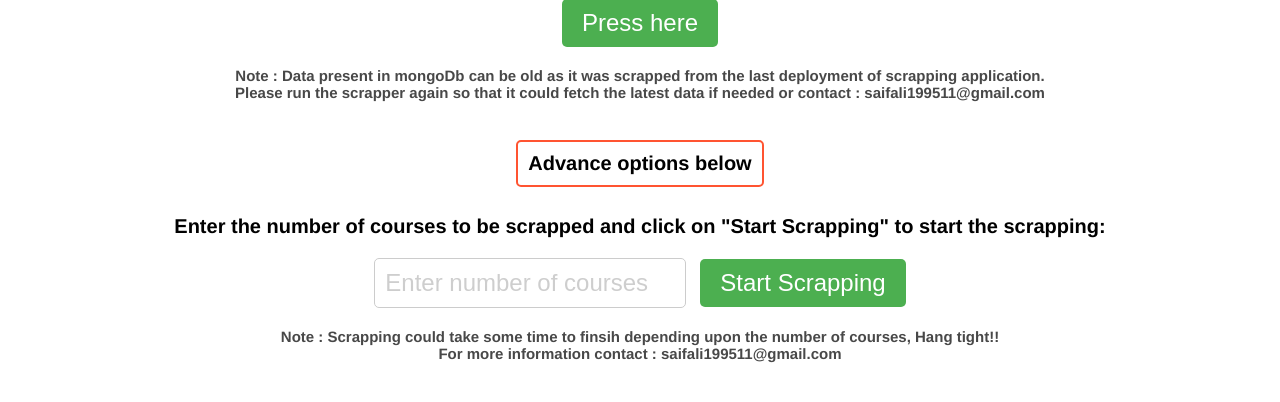
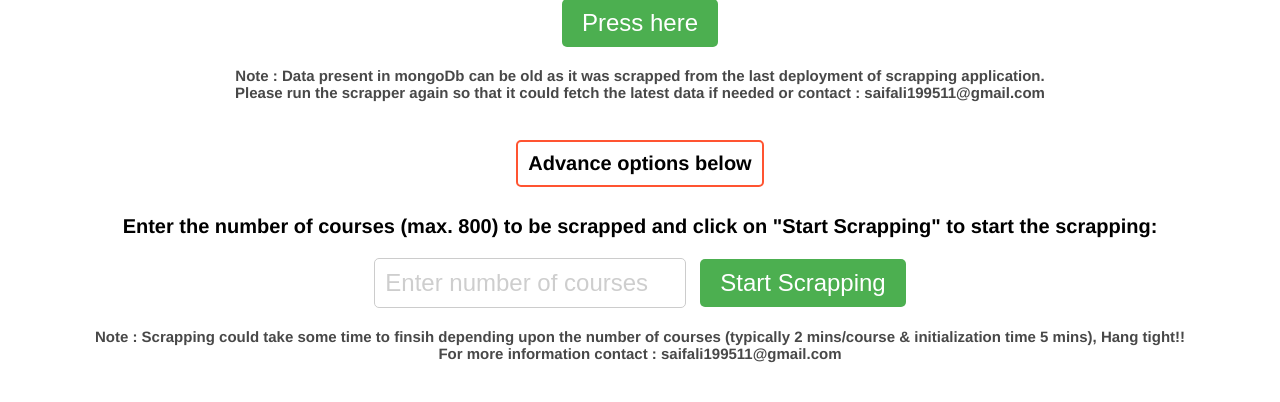
Before and after one commit to JokerDD/ineuron_scrapping, a Flask app: page / in a window 1280 px wide. Shown: the part 223-625 px from the top of the page. Run offline with Flask 2, Linux system fonts and the light colour scheme.

Commit message:
index.html text change

```diff
--- a/templates/index.html
+++ b/templates/index.html
@@ -100,7 +100,7 @@
         Advance options below
     </h5>
     <h4>
-        Enter the number of courses to be scrapped and click on "Start Scrapping" to start the scrapping:
+        Enter the number of courses (max. 800) to be scrapped and click on "Start Scrapping" to start the scrapping:
     </h4>
     <div class="form">
 
@@ -111,7 +111,7 @@
             <input type="submit"  value="Start Scrapping" >
         </form>
         </div>
-        <h3>Note : Scrapping could take some time to finsih depending upon the number of courses, Hang tight!!<br>
+        <h3>Note : Scrapping could take some time to finsih depending upon the number of courses (typically 2 mins/course & initialization time 5 mins), Hang tight!!<br>
             For more information contact : saifali199511@gmail.com
         </h3>
 
```
